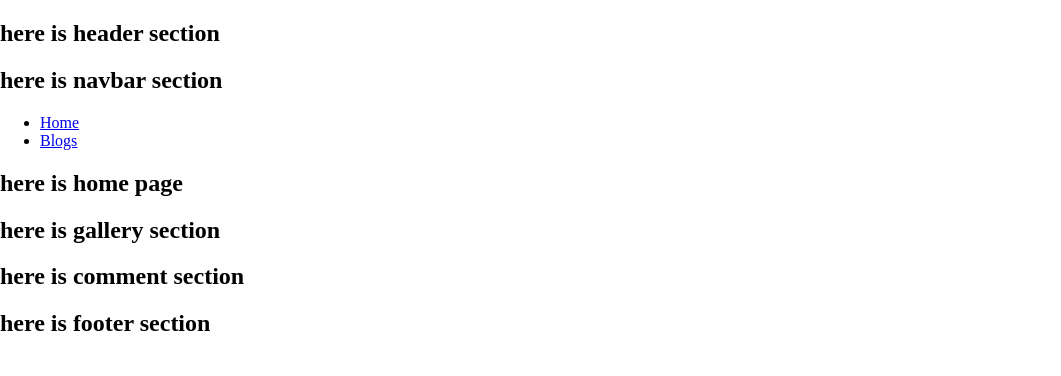
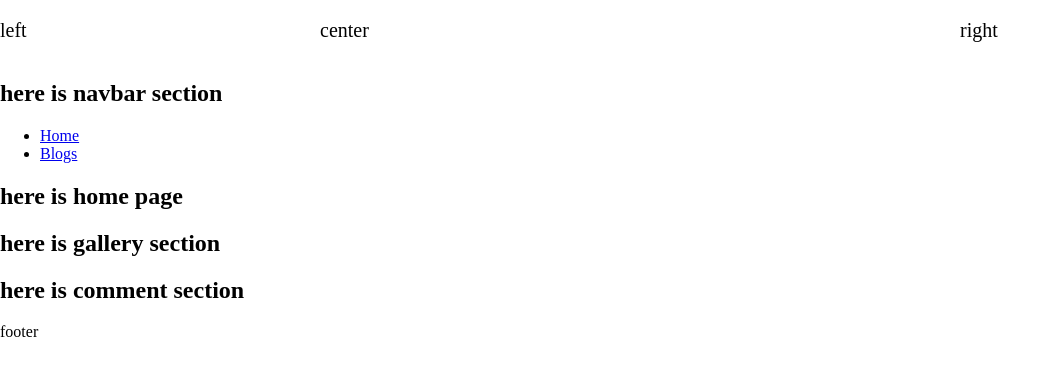
Before and after one commit to zolmitriptan/zolmitriptan.github.io, a React (Create React App) app: page / in a window 1280 px wide. Shown: the top 376 px of the page, without its empty margins (0-1061 px from the left). Built offline with nearby package versions, Linux system fonts and the light colour scheme.

Commit message:
add header and footer

```diff
--- a/src/components/footer/Footer.jsx
+++ b/src/components/footer/Footer.jsx
@@ -1,9 +1,12 @@
 import React from 'react';
+import { Layout } from 'antd';
 
 function Footer() {
   return (
-    <h1>here is footer section</h1>
-  );
+    <Layout.Footer className="pageFooter">
+      footer
+    </Layout.Footer>
+    );
 }
 
 export default Footer;
--- a/src/components/header/Header.jsx
+++ b/src/components/header/Header.jsx
@@ -1,8 +1,13 @@
-import React from 'react';
+import { Layout } from 'antd';
+import './Header.scss'
 
 function Header() {
   return (
-    <h1>here is header section</h1>
+    <Layout.Header className="page-header">
+      <div className="headerLeft">left</div>
+      <div className="headerCenter">center</div>
+      <div className="headerRight">right</div>
+    </Layout.Header>
   );
 }
 
--- /dev/null
+++ b/src/components/header/Header.scss
@@ -0,0 +1,18 @@
+.page-header {
+  background-color: white;
+  width: 100%;
+  height: 60px;
+  position: sticky;
+  display: flex;
+  align-items: center;
+  font-size: 20px;
+}
+
+.headerRight,
+.headerLeft {
+  flex: 3;
+}
+
+.headerCenter {
+  flex: 6;
+}
```
